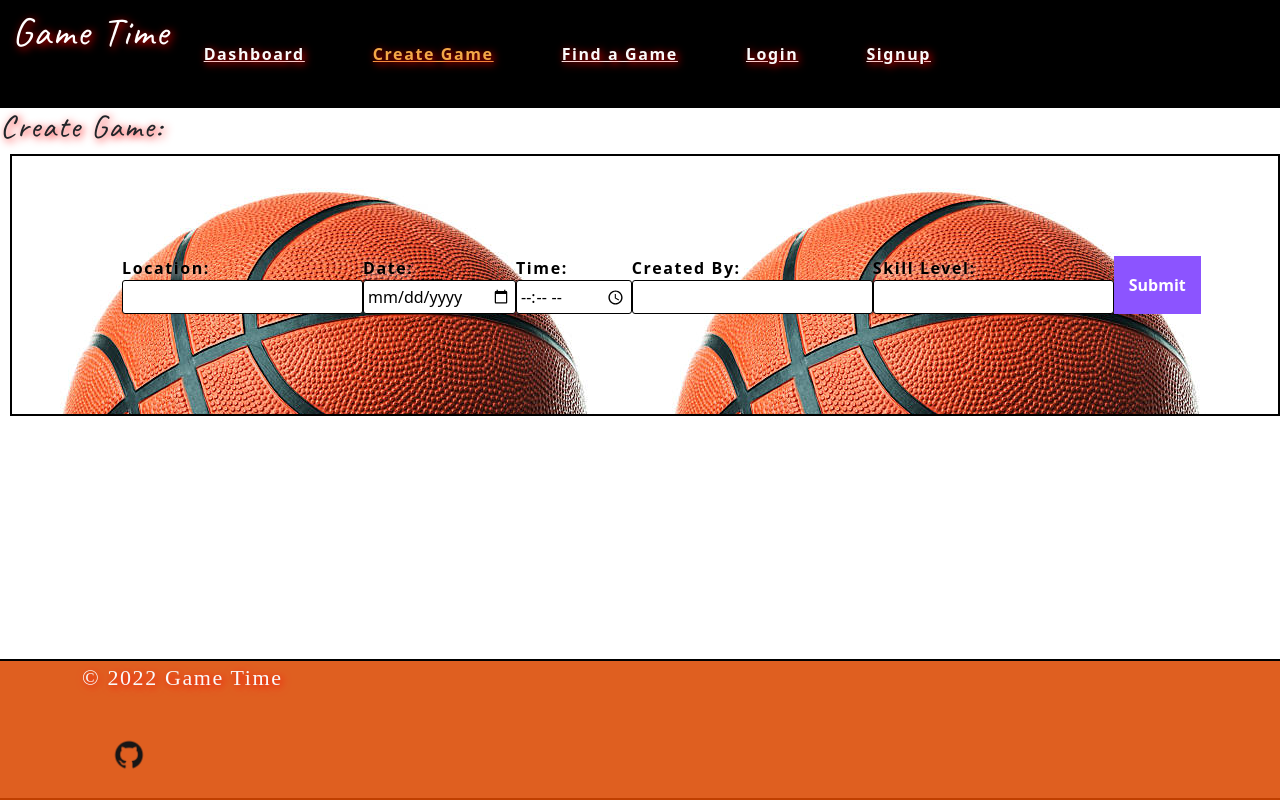
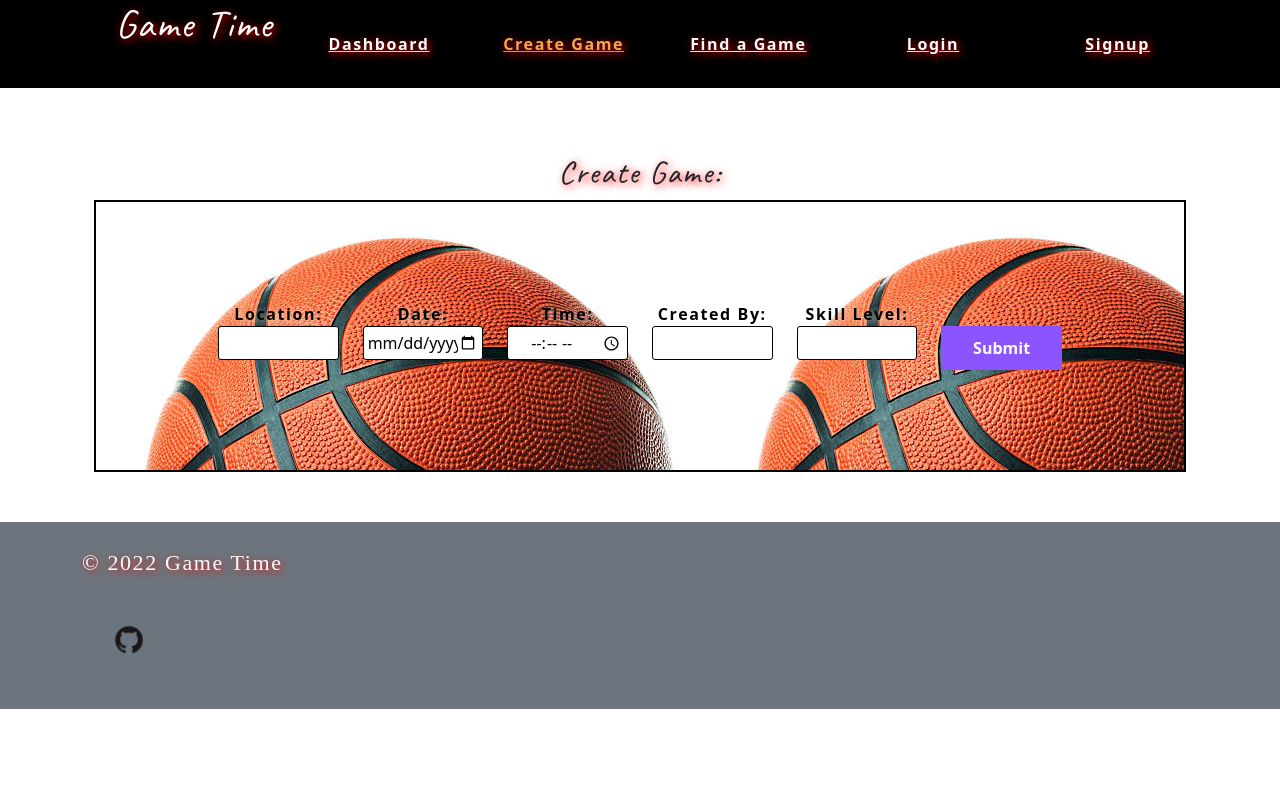
Before and after one commit to cdonais/game-time, a React (Create React App) app in the folder client/: page /creategame in a window 1280 px wide. Built offline with nearby package versions, Linux system fonts and the light colour scheme; no server answers.

Commit message:
Mobile Responsive

```diff
--- a/client/src/App.js
+++ b/client/src/App.js
@@ -39,22 +39,27 @@ const client = new ApolloClient({
 function App() {
   return (
     <ApolloProvider client={client}>
+      <body className="flex">
         <Router>
           <Nav />
+          <main className="h-100">
             <Routes>
               <Route path="/" element={<Dashboard />} />
               <Route path="/findgame" element={<FindGame />} />
               <Route path="/creategame" element={<CreateGame />} />
               <Route path="/login" element={<Login />} />
               <Route path="/signup" element={<Signup />} />
-          <Route path="*" element={<h1>404: This Isn't A Real Page Fool</h1>} />
+              <Route
+                path="*"
+                element={<h1>404: This Isn't A Real Page Fool</h1>}
+              />
             </Routes>
-        <footer>
+          </main>
           <Footer>
             <SocialLinks></SocialLinks>
           </Footer>
-        </footer>
         </Router>
+      </body>
     </ApolloProvider>
   );
 }
--- a/client/src/components/Footer/index.js
+++ b/client/src/components/Footer/index.js
@@ -3,7 +3,7 @@ import githubIcon from "../../assets/github-logo.png";
 
 const SocialLinks = () => {
   return (
-    <footer className="w-100">
+    <div className="w-100 bg-secondary p-4">
       <div className="container">
         <p className="copy col">&copy; 2022 Game Time</p>
         <div className="git-cont">
@@ -12,7 +12,7 @@ const SocialLinks = () => {
           </a>
         </div>
       </div>
-    </footer>
+    </div>
   );
 };
 export default SocialLinks;
--- a/client/src/components/Nav/index.js
+++ b/client/src/components/Nav/index.js
@@ -14,43 +14,27 @@ function Nav() {
   const users = data?.users || [];
 
   return (
-    <header className="container-fluid">
-      <section className="d-flex flex row">
-        <div className="d-flex ms-auto">
-          <nav className="navbar navbar-expand-lg">
-            <button
-              className="navbar-toggler collapsed d-flex d-lg-none d-flex flex-column justify-content-around"
-              type="button"
-              data-bs-toggle="collapse"
-              data-bs-target="#navbarToggleExternalContent"
-              aria-controls="#navbarToggleExternalContent"
-              aria-expanded="false"
-              aria-label="Toggle navigation"
-            >
-              <span className="toggler-icon top-bar"></span>
-              <span className="toggler-icon middle-bar"></span>
-              <span className="toggler-icon bottom-bar"></span>
-            </button>
-            <div
-              className="collapse navbar-collapse"
-              id="navbarToggleExternalContent"
-            ></div>
-            <ul className="navbar-nav">
-              <h1> Game Time </h1>
-              <li>
+    <header>
+      <div className="container">
+        <ul className="row justify-content-center text-center">
+          <h1 className="col-sm-12 col-md-4 col-lg-2 align-text-middle">
+            {" "}
+            Game Time{" "}
+          </h1>
+          <li className="col-sm-12 col-md-4 col-lg-2">
             <NavLink to="/" end={true}>
               Dashboard
             </NavLink>
           </li>
-              <li>
+          <li className="col-sm-12 col-md-4 col-lg-2">
             <NavLink to="/creategame">Create Game</NavLink>
           </li>
-              <li>
+          <li className="col-sm-12 col-md-4 col-lg-2">
             <NavLink to="/findgame">Find a Game</NavLink>
           </li>
           {Auth.loggedIn() ? (
             <>
-                  <li>
+              <li className="col-sm-12 col-md-4 col-lg-2">
                 <a href="/" onClick={logout}>
                   Logout
                 </a>
@@ -58,18 +42,16 @@ function Nav() {
             </>
           ) : (
             <>
-                  <li>
+              <li className="col-sm-12 col-md-4 col-lg-2">
                 <NavLink to="/login">Login</NavLink>
               </li>
-                  <li>
+              <li className="col-sm-12 col-md-4 col-lg-2">
                 <NavLink to="/signup">Signup</NavLink>
               </li>
             </>
           )}
         </ul>
-          </nav>
       </div>
-      </section>
     </header>
   );
 }
--- a/client/src/pages/CreateGame.js
+++ b/client/src/pages/CreateGame.js
@@ -33,8 +33,7 @@ const Create = (props) => {
       const { data } = await create({
         variables: { ...formState },
       });
-
-      Auth.create(data.create.token);
+      console.log(data);
     } catch (e) {
       console.error(e);
     }
@@ -50,55 +49,68 @@ const Create = (props) => {
   };
 
   return (
-    <section>
-      <h2>Create Game:</h2>
-      <form onSubmit={handleFormSubmit}>
-        <label>
-          Location:
+    <section className="container">
+      <div className="row">
+        <h2 className="col-sm-12 text-center">Create Game:</h2>
+      </div>
+
+      <form onSubmit={handleFormSubmit} className="row">
+        <label className="col-sm-12 col-md-4 col-xl-2 text-center">
+          <div>Location:</div>
           <input
             type="text"
             name="gameLocation"
             value={formState.gameLocation}
             onChange={handleChange}
+            className="w-100"
           />
         </label>
-        <label>
-          Date:
+        <label className="col-sm-12 col-md-4 col-xl-2 text-center">
+          <div>Date:</div>
           <input
             type="date"
             name="gameDate"
             value={formState.gameDate}
             onChange={handleChange}
+            className="w-100 text-center"
           />
         </label>
-        <label>
-          Time:
+        <label className="col-sm-12 col-md-4 col-xl-2 text-center">
+          <div>Time:</div>
           <input
             type="time"
             name="gameTime"
             value={formState.gameTime}
             onChange={handleChange}
+            className="w-100 text-center"
           />
         </label>
-        <label>
-          Created By:
+        <label className="col-sm-12 col-md-4 col-xl-2 text-center">
+          <div>Created By:</div>
           <input
             type="text"
             name="createdBy"
             value={formState.createdBy}
             onChange={handleChange}
+            className="w-100 text-center"
           />
         </label>
-        <label>
-          Skill Level:
+        <label className="col-sm-12 col-md-4 col-xl-2 text-center">
+          <div>Skill Level:</div>
           <input
             type="text"
             name="skillLevel"
             value={formState.skillLevel}
             onChange={handleChange}
+            className="w-100 text-center"
           />
         </label>
-        <button type="submit">Submit</button>
+        <div className="col-sm-12 col-md-4 col-xl-2 text-center">
+          <br></br>
+          <button type="submit" className="w-100 text-center">
+            Submit
+          </button>
+        </div>
       </form>
 
       {error && <div>Game creation failed</div>}
--- a/client/src/pages/Dashboard.js
+++ b/client/src/pages/Dashboard.js
@@ -1,7 +1,6 @@
 import React from "react";
 import { useQuery } from "@apollo/client";
 import { QUERY_ME } from "../utils/queries";
-import Auth from "../utils/auth";
 
 const Dashboard = () => {
   const { loading, data } = useQuery(QUERY_ME);
@@ -20,10 +19,10 @@ const Dashboard = () => {
             <div className="container">
               <div className="row">
                 <div className="col-lg-7 d-flex align-items-center"></div>
-                <h2>
+                <h2 className="text-center">
                   <br></br>My Games:
-                  <div>
-                    <ul>
+                  <div className="container">
+                    <ul className="row justify-content-center">
                       {upcomingGames.map((game) => (
                         <li key={game._id}>
                           Date: {game.gameDate}
@@ -42,16 +41,6 @@ const Dashboard = () => {
               </div>
             </div>
           </section>
-          <section id="Dashboard" className="col">
-            <div className="container">
-              <div className="row">
-                <div className="col-lg-7 d-flex align-items-center"></div>
-                <h2>
-                  <br></br>Upcoming Games:
-                </h2>
-              </div>
-            </div>
-          </section>
         </div>
       </div>
     );
--- a/client/src/pages/FindGame.js
+++ b/client/src/pages/FindGame.js
@@ -34,35 +34,55 @@ function FindGame() {
     return <h3>No Games Yet</h3>;
   } else {
     return (
-      <section>
-        <h2 id="find">Find a Game:</h2>
+      <section className="container">
+        <br></br>
+        <div className="row">
+          <h2 id="find" className="text-center">
+            Find a Game:
+          </h2>
+        </div>
 
-        <ul>
+        <ul className="row justify-content-center">
           {games.map((game) => (
-            <li key={game._id}>
-              Date: {game.gameDate}
+            <li
+              key={game._id}
+              className="col-sm-12 col-md-4 col-lg-3 col-xl-3 justify-content-center"
+            >
+              <div className="">
+                {" "}
+                <span className="text-black">DATE: </span>
+                {game.gameDate}
                 <br></br>
-              Time: {game.gameTime}
+                <span className="text-black">TIME: </span>
+                {game.gameTime}
                 <br></br>
-              Location: {game.gameLocation}
+                <span className="text-black">LOCATION: </span>
+                {game.gameLocation}
                 <br></br>
-              Skill Level: {game.skillLevel}
+                <span className="text-black">SKILL LEVEL: </span>
+                {game.skillLevel}
                 <br></br>
-              Playing: {game.players.length}
+                <span className="text-black">PLAYING: </span>
+                {game.players.length}
                 <br></br>
-              Players: {game.players.map((player) => player.username + ", ")}
+                <span className="text-black">PLAYERS: </span>
+                {game.players.map((player) => player.username + ", ")}
+                <br></br>
                 <br></br>
                 <button
                   onClick={() => {
                     handleChange(game);
                   }}
+                  className="w-100"
                 >
                   Join Game!
                 </button>
+              </div>
+              <div>
+                <br></br>
+              </div>
             </li>
           ))}
-          {/* <li>Saturday, September 18th 9am Tanja King Park</li>
-                <li>Monday, September 19th 5pm Weston Regional Park</li> */}
         </ul>
       </section>
     );
--- a/client/src/pages/Login.js
+++ b/client/src/pages/Login.js
@@ -39,26 +39,38 @@ const Login = (props) => {
     });
   };
   return (
-    <section>
-      <h2>Login</h2>
-      <form onSubmit={handleFormSubmit}>
-        <label>Email:</label>
+    <section className="container">
+      <h2 className="row justify-content-center">Login</h2>
+      <form
+        onSubmit={handleFormSubmit}
+        className="row justify-content-center text-center"
+      >
+        <div className="m-2 col-sm-12 col-lg-6">
+          <label className="col-sm-12 col-lg-6">Email:</label>
           <input
             type="text"
             name="email"
             placeholder="blah@pmail.com"
             value={formState.email}
             onChange={handleChange}
+            className="w-50"
           />
-        <label>Password:</label>
+        </div>
+        <div className="m-2 col-sm-12 col-lg-6">
+          <label className="col-sm-12 col-lg-6">Password:</label>
           <input
             type="password"
             name="password"
             placeholder="..."
             value={formState.password}
             onChange={handleChange}
+            className="w-50 mb-4"
           />
-        <button type="submit">Submit</button>
+        </div>
+
+        <button type="submit" className="w-50 col-sm-12">
+          Submit
+        </button>
       </form>
 
       {error && <div>Login failed</div>}
--- a/client/src/pages/Signup.js
+++ b/client/src/pages/Signup.js
@@ -37,11 +37,14 @@ const Signup = () => {
     }
   };
   return (
-    <section className="signupform">
-      <h2>Sign Up:</h2>
-      <form onSubmit={handleFormSubmit}>
+    <section className="container">
+      <h2 className="row justify-content-center">Sign Up:</h2>
+      <form
+        onSubmit={handleFormSubmit}
+        className="row justify-content-center text-center"
+      >
         <label>
-          Email:
+          <div>Email:</div>
           <input
             type="text"
             name="email"
@@ -50,7 +53,7 @@ const Signup = () => {
           />
         </label>
         <label>
-          Username:
+          <div>Username:</div>
           <input
             type="text"
             name="username"
@@ -58,8 +61,8 @@ const Signup = () => {
             onChange={handleChange}
           />
         </label>
-        <label>
-          Password:
+        <label className="col-sm-12 mb-4">
+          <div>Password:</div>
           <input
             type="password"
             name="password"
@@ -67,13 +70,11 @@ const Signup = () => {
             onChange={handleChange}
           />
         </label>
-        {/* <section className="skill">
-          <h3>Skill Level:</h3>
-          <input type="radio" value="Beginner" name="skill" /> Beginner
-          <input type="radio" value="Intermediate" name="skill" /> Intermediate
-          <input type="radio" value="Advanced" name="skill" /> Advanced
-        </section> */}
-        <button type="submit">Submit</button>
+        <div>
+          <button type="submit" className="w-50">
+            Submit
+          </button>
+        </div>
       </form>
 
       {error && <div>Signup failed</div>}
```
Also changed, not shown: 2 other files (tests, documents, lock files or other folders). Lines whose indentation alone changed are shown as unchanged.
